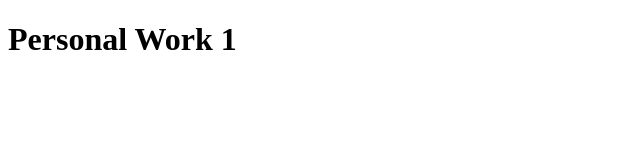
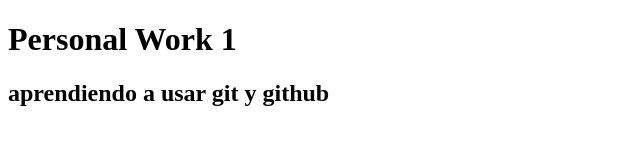
Before and after one commit to GYLDEX/Personal-work, a plain HTML site: page index.html in a window 1280 px wide. Shown: the whole page, without its empty margins (0-640 px from the left). Drawn offline with Linux system fonts and the light colour scheme.

Commit message:
segundo cambio
agregar h2 y Cambio de tittle

```diff
--- a/index.html
+++ b/index.html
@@ -4,8 +4,9 @@
     <meta charset="UTF-8">
     <meta http-equiv="X-UA-Compatible" content="IE=edge">
     <meta name="viewport" content="width=device-width, initial-scale=1.0">
-    <title>Personal work</title>
+    <title>Personalwork</title>
     <h1>Personal Work 1</h1>
+    <h2>aprendiendo a usar git y github</h2>
 </head>
 <body>
 
```
